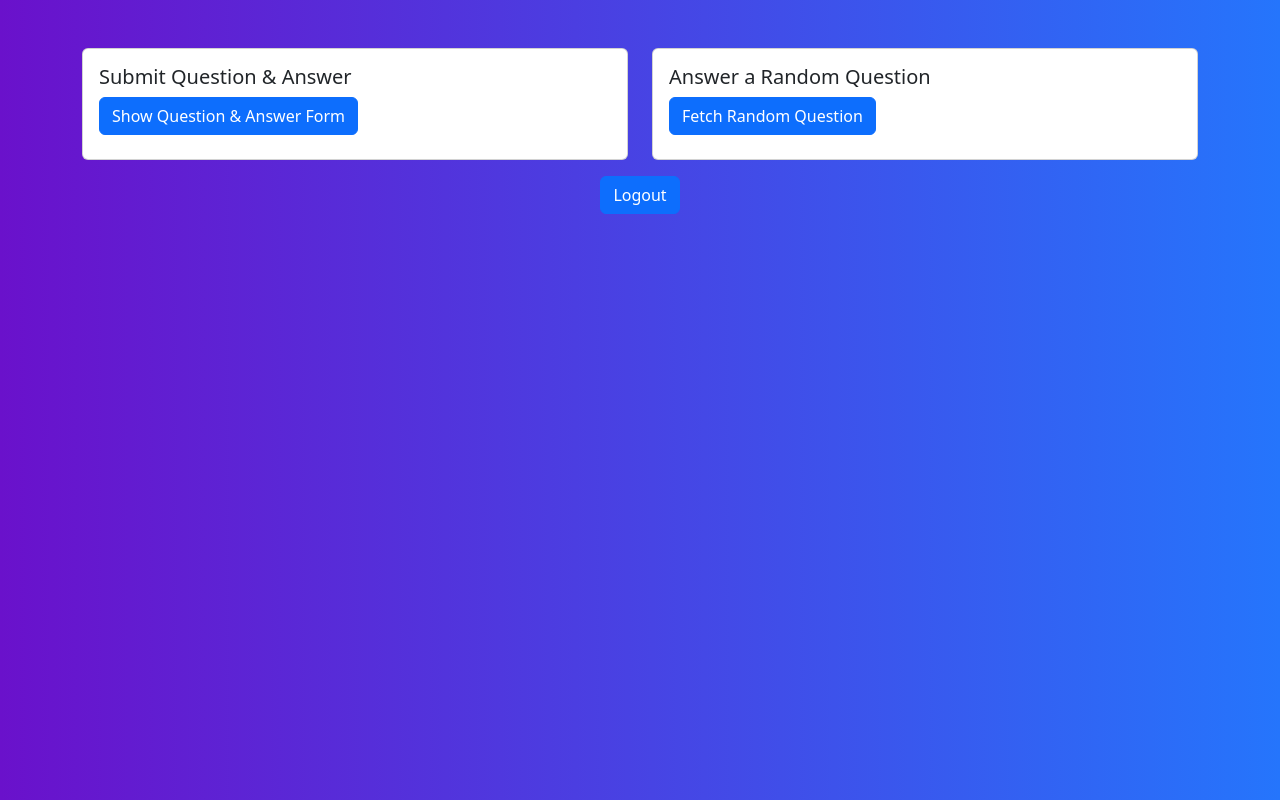
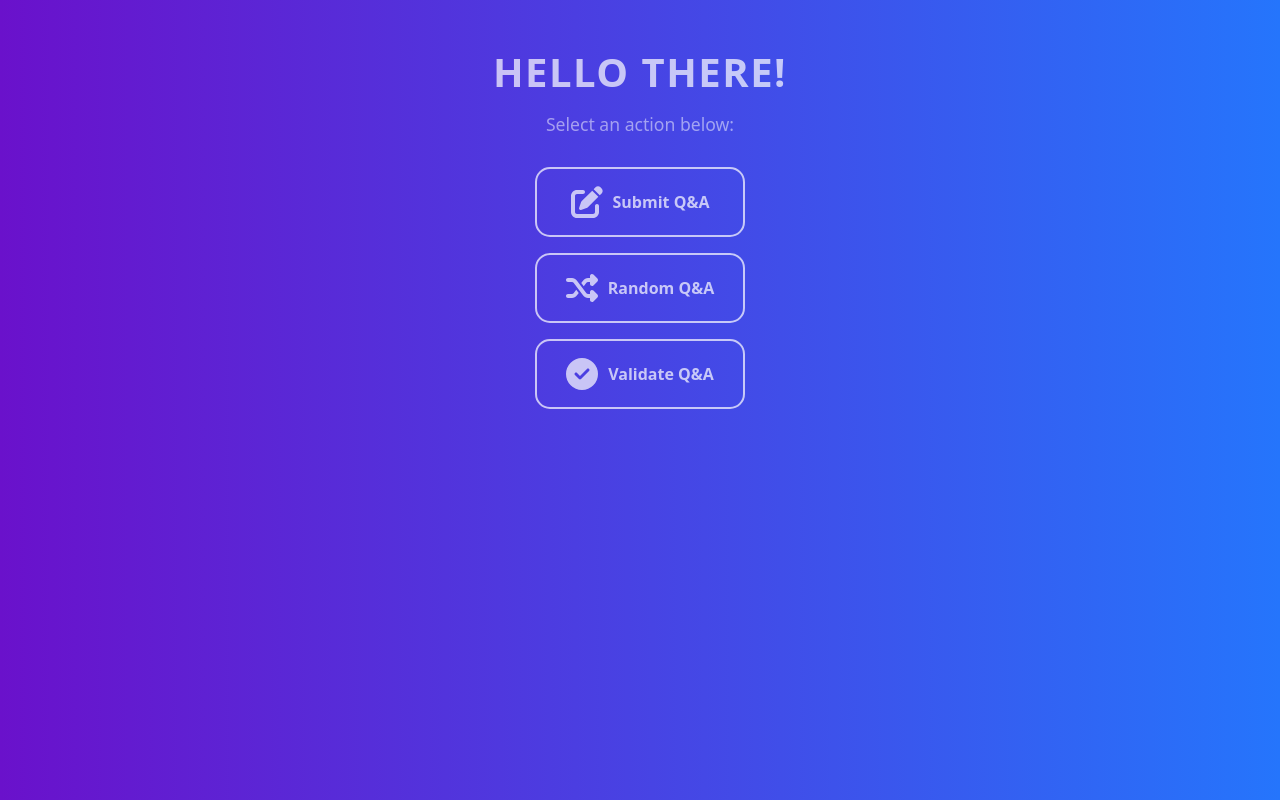
Before and after one commit to RitinDev/capstone-2024, a React (Create React App) app in the folder frontend/: page / in a window 1280 px wide. Built offline with nearby package versions, Linux system fonts and the light colour scheme; sample sign-in values are in the browser's storage.

Commit message:
feat: Fix up New Home Page

```diff
--- a/frontend/package.json
+++ b/frontend/package.json
@@ -3,6 +3,9 @@
   "version": "0.1.0",
   "private": true,
   "dependencies": {
+    "@fortawesome/fontawesome-svg-core": "^6.4.2",
+    "@fortawesome/free-solid-svg-icons": "^6.4.2",
+    "@fortawesome/react-fontawesome": "^0.2.0",
     "@testing-library/jest-dom": "^5.17.0",
     "@testing-library/react": "^13.4.0",
     "@testing-library/user-event": "^13.5.0",
--- a/frontend/src/pages/Home.js
+++ b/frontend/src/pages/Home.js
@@ -1,132 +1,28 @@
-import { useState } from 'react';
-import axios from 'axios';
-import { useAuth } from '../context/authContext'
+import { Link } from 'react-router-dom';
+import { FontAwesomeIcon } from '@fortawesome/react-fontawesome';
+import { faEdit, faRandom, faCheckCircle } from '@fortawesome/free-solid-svg-icons';
+import '../styles/Home.css';
 
-function Home() {
-    const { logout } = useAuth();
-    const [showQuestionForm, setShowQuestionForm] = useState(false);
-    const [showAnswerForm, setShowAnswerForm] = useState(false);
-    const [randomQuestion, setRandomQuestion] = useState(null);
-    const [question, setQuestion] = useState('');
-    const [answer, setAnswer] = useState('');
-
-    const handleQuestionAnswerSubmit = async () => {
-        const token = localStorage.getItem('token');
-
-        try {
-            // First, submit the question
-            const questionResponse = await axios.post(
-                'http://localhost:5000/api/questions',
-                { content: question },
-                { headers: { 'x-auth-token': token } }
-            );
-
-            if (questionResponse.data && questionResponse.data._id) {
-                // Use the returned question's ID to submit the answer
-                const answerResponse = await axios.post(
-                    'http://localhost:5000/api/answers',
-                    { content: answer, associatedQuestion: questionResponse.data._id },
-                    { headers: { 'x-auth-token': token } }
-                );
-
-                if (answerResponse.data && answerResponse.data._id) {
-                    alert('Question and Answer submitted successfully!');
-                    setRandomQuestion(null);
-                    setAnswer(''); // Reset answer field
-                    setQuestion(''); // Reset question field
-                }
-            }
-        } catch (error) {
-            alert('Error submitting the question or answer!');
-        }
-        setShowQuestionForm(false);
-        setShowAnswerForm(false);
-    };
-
-    const fetchRandomQuestion = async () => {
-        const token = localStorage.getItem('token');
-
-        try {
-            const response = await axios.get('http://localhost:5000/api/questions/random',
-                { headers: { 'x-auth-token': token } }
-            );
-
-            if (response.data && response.data.content) {
-                setRandomQuestion(response.data);
-            }
-        } catch (error) {
-            alert('Error fetching a random question!');
-        }
-        setShowAnswerForm(true);
-    };
-
-    const handleLogout = () => {
-        logout();
-        window.location.href = "/login";
-    };
-
+const Home = () => {
     return (
         <div className="container mt-5">
-            <div className="row">
-                <div className="col-md-6">
-                    <div className="card">
-                        <div className="card-body">
-                            <h5 className="card-title">Submit Question & Answer</h5>
-                            <button
-                                className="btn btn-primary mb-2"
-                                onClick={() => {
-                                    setShowQuestionForm(!showQuestionForm);
-                                    setShowAnswerForm(false);
-                                    setRandomQuestion(null);
-                                }}
-                            >
-                                Show Question & Answer Form
-                            </button>
-                            {showQuestionForm && (
-                                <form onSubmit={(e) => e.preventDefault()}>
-                                    <div className="mb-2">
-                                        <input type="text" placeholder="Question" className="form-control" value={question} onChange={(e) => setQuestion(e.target.value)} />
-                                    </div>
-                                    <div className="mb-2">
-                                        <input type="text" placeholder="Answer" className="form-control" value={answer} onChange={(e) => setAnswer(e.target.value)} />
-                                    </div>
-                                    <button className="btn btn-success" onClick={handleQuestionAnswerSubmit}>Submit</button>
-                                </form>
-                            )}
-                        </div>
-                    </div>
-                </div>
-                <div className="col-md-6">
-                    <div className="card">
-                        <div className="card-body">
-                            <h5 className="card-title">Answer a Random Question</h5>
-                            <button
-                                className="btn btn-primary mb-2"
-                                onClick={fetchRandomQuestion}
-                            >
-                                Fetch Random Question
-                            </button>
-                            {showAnswerForm && randomQuestion && (
-                                <form onSubmit={(e) => e.preventDefault()}>
-                                    <div className="mb-2">
-                                        <label className="d-block">Question: {randomQuestion.content}</label>
-                                    </div>
-                                    <div className="mb-2">
-                                        <input type="text" placeholder="Your Answer" className="form-control" value={answer} onChange={(e) => setAnswer(e.target.value)} />
-                                    </div>
-                                    <button className="btn btn-success" onClick={handleQuestionAnswerSubmit}>Submit Answer</button>
-                                </form>
-                            )}
-                        </div>
-                    </div>
-                </div>
-                <div className="col-md-12 mt-3 d-flex justify-content-center align-items-center">
-                    <button
-                        className="btn btn-primary mb-2"
-                        onClick={handleLogout}
-                    >
-                        Logout
-                    </button>
+            <div className="d-flex justify-content-center">
+                <div className="col-md-6 text-center">
+                    <h2 className="home-header">Hello There!</h2>
+                    <p className="subtext">Select an action below:</p>
+
+                    <Link to="/submit-qa" className="custom-btn mb-3">
+                        <FontAwesomeIcon icon={faEdit} size="2x"/>
+                        <span>Submit Q&A</span>
+                    </Link>
+                    <Link to="/random-qa" className="custom-btn mb-3">
+                        <FontAwesomeIcon icon={faRandom} size="2x"/>
+                        <span>Random Q&A</span>
+                    </Link>
+                    <Link to="/validate-qa" className="custom-btn">
+                        <FontAwesomeIcon icon={faCheckCircle} size="2x"/>
+                        <span>Validate Q&A</span>
+                    </Link>
                 </div>
             </div>
         </div>
--- /dev/null
+++ b/frontend/src/styles/Home.css
@@ -0,0 +1,46 @@
+.home-header {
+    font-weight: 600;
+    color: rgba(255, 255, 255, 0.7);
+    font-size: 2.5em;
+    margin-bottom: 15px;
+    text-transform: uppercase;
+    letter-spacing: 1.5px;
+}
+
+.subtext {
+    color: rgba(255, 255, 255, 0.5);
+    margin-bottom: 30px;
+    font-size: 1.1em;
+}
+
+.custom-btn {
+    display: block;
+    width: 210px;
+    height: 70px;
+    margin: 15px auto;
+    background-color: transparent;
+    text-align: center;
+    border-radius: 15px;
+    color: rgba(255, 255, 255, 0.7);
+    font-weight: bold;
+    border: 2px solid rgba(255, 255, 255, 0.7);
+    transition: background-color 0.3s, color 0.3s;
+    text-decoration: none;
+    padding: 10px 20px;
+    display: flex;
+    justify-content: center;
+    align-items: center;
+}
+
+.custom-btn:hover {
+    background-color: rgba(255, 255, 255, 0.1);
+    color: white;
+}
+
+.custom-btn span {
+    margin-left: 10px;
+}
+
+.custom-btn span, .custom-btn svg {
+    vertical-align: middle;
+}
```
Also changed, not shown: 1 other file (tests, documents, lock files or other folders).
